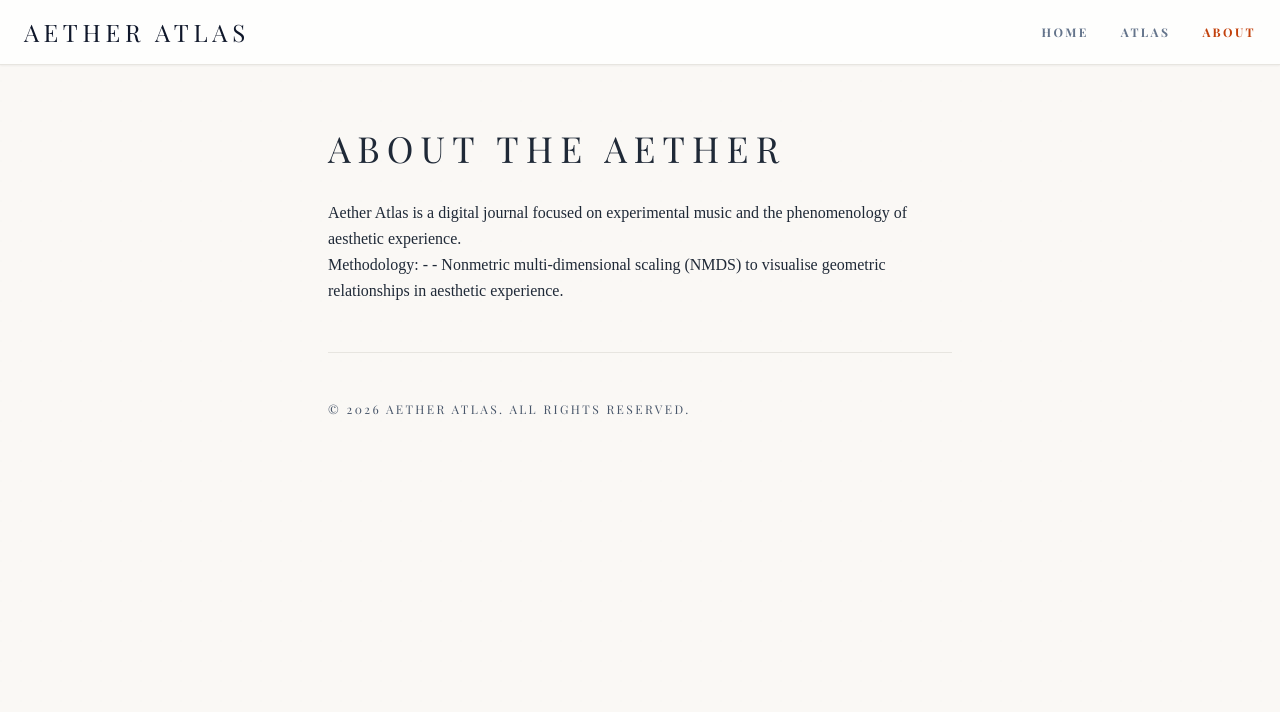
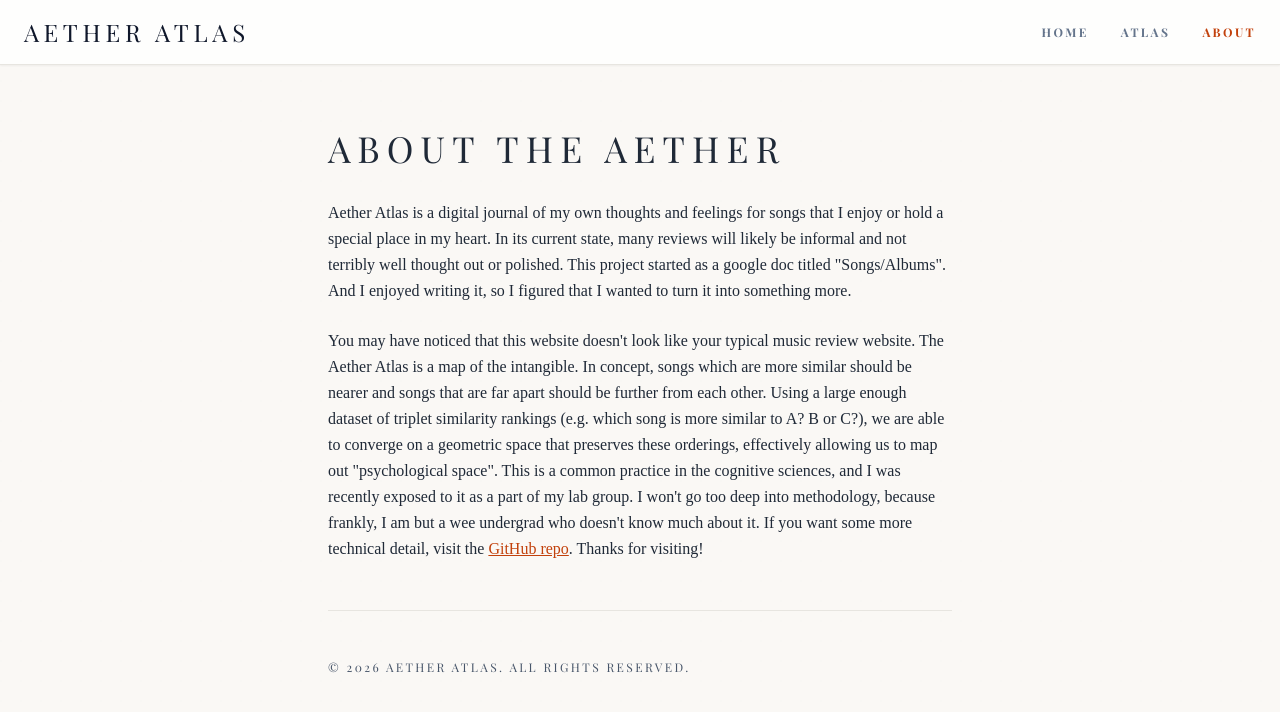
Before and after one commit to DrakesonHu/aether-atlas, a React (Create React App) app: page / in a window 1280 px wide. Both pictures are taken after a click on the button "ABOUT". Shown: the top 712 px of the page. Built offline with nearby package versions, Linux system fonts and the light colour scheme.

Commit message:
Updated about page
Added more detail and a link to the GitHub repo

```diff
--- a/src/App.js
+++ b/src/App.js
@@ -2105,11 +2105,10 @@ export default function AetherAtlas() {
             return (
                 <div className="min-h-screen pt-32 px-6 max-w-2xl mx-auto animate-fade-in">
                     <h1 className="text-4xl font-display font-light text-charcoal mb-8 uppercase tracking-widest">About the Aether</h1>
-                    <div className="prose prose-lg max-w-none font-body text-charcoal leading-relaxed">
-                        <p>Aether Atlas is a digital journal focused on experimental music and the phenomenology of aesthetic experience.</p>
-                        <p>Methodology:
-                            -
-                            - Nonmetric multi-dimensional scaling (NMDS) to visualise geometric relationships in aesthetic experience.</p>
+                    <div className="prose prose-lg max-w-none font-body text-charcoal leading-relaxed space-y-6">
+                        <p>Aether Atlas is a digital journal of my own thoughts and feelings for songs that I enjoy or hold a special place in my heart. In its current state, many reviews will likely be informal and not terribly well thought out or polished. This project started as a google doc titled "Songs/Albums". And I enjoyed writing it, so I figured that I wanted to turn it into something more.</p>
+
+                        <p>You may have noticed that this website doesn't look like your typical music review website. The Aether Atlas is a map of the intangible. In concept, songs which are more similar should be nearer and songs that are far apart should be further from each other. Using a large enough dataset of triplet similarity rankings (e.g. which song is more similar to A? B or C?), we are able to converge on a geometric space that preserves these orderings, effectively allowing us to map out "psychological space". This is a common practice in the cognitive sciences, and I was recently exposed to it as a part of my lab group. I won't go too deep into methodology, because frankly, I am but a wee undergrad who doesn't know much about it. If you want some more technical detail, visit the <a href="https://github.com/DrakesonHu/aether-atlas" target="_blank" rel="noopener noreferrer" className="text-terracotta hover:text-charcoal transition-colors underline">GitHub repo</a>. Thanks for visiting!</p>
                     </div>
                     <div className="mt-12 pt-12 border-t border-warm-gray text-xs text-slate-600 font-display uppercase tracking-widest">© {new Date().getFullYear()} Aether Atlas. All rights reserved.</div>
                 </div>
```
